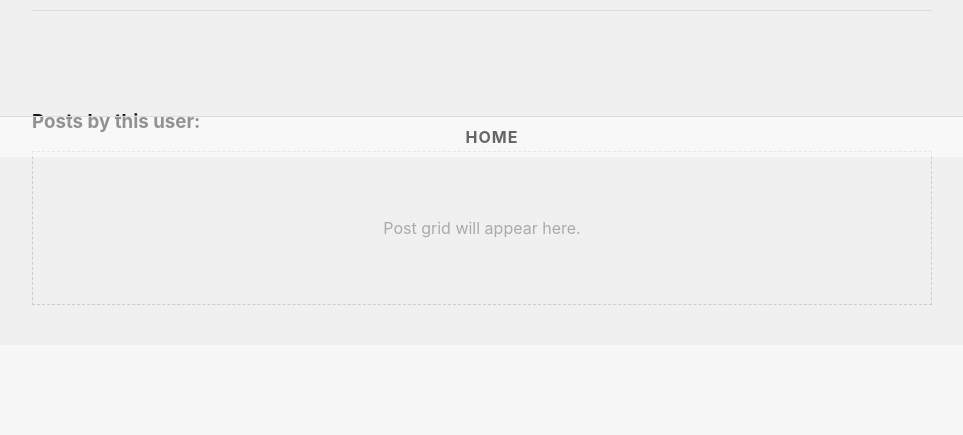
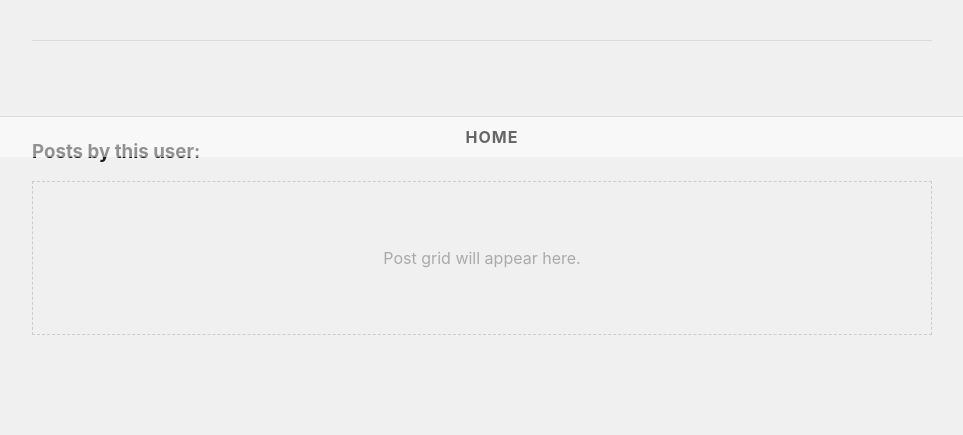
Before and after one commit to plum-sorathorn/cs412, a Django app: page /mini_insta/profile/1 in a window 1280 px wide. Shown: the part 643-1078 px from the top of the page, without its empty margins (158-1121 px from the left). Before the commit the page ends 948 px from the top, so only its background shows below. Run offline with Django 5.2, Linux system fonts and the light colour scheme; data comes from the database, SQL or seed files in the repository.

Commit message:
again, slight css change

```diff
--- a/static/mini_insta_styles.css
+++ b/static/mini_insta_styles.css
@@ -14,11 +14,7 @@ body {
 main {
     max-width: 900px;
     margin: 0 auto;
-<<<<<<< HEAD
     padding: 30px 20px 60px 20px;
-=======
-    padding: 30px 20px;
->>>>>>> a69f2c0f2eaee4c6c9f7f46570c4d1760edccd7c
 }
 
 /* --- Header Styles --- */
```
Also changed, not shown: 1 other file.
